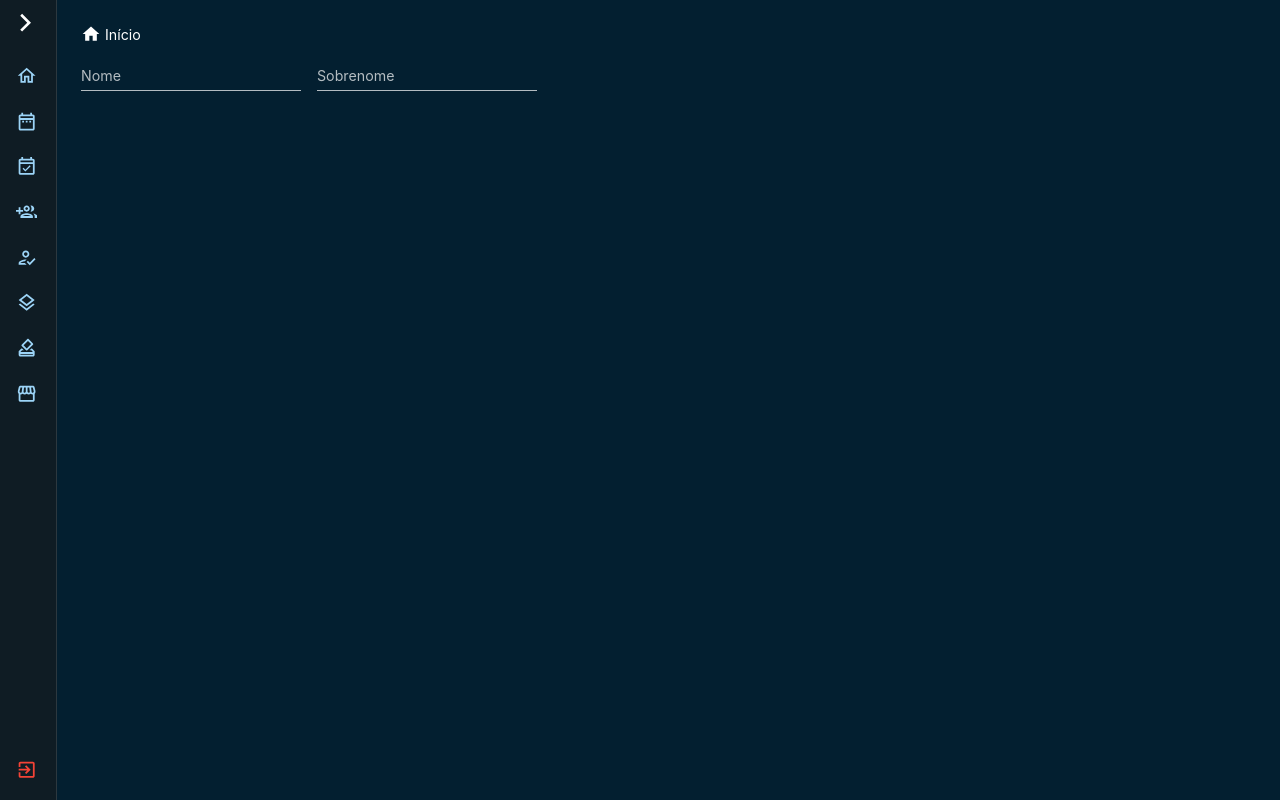
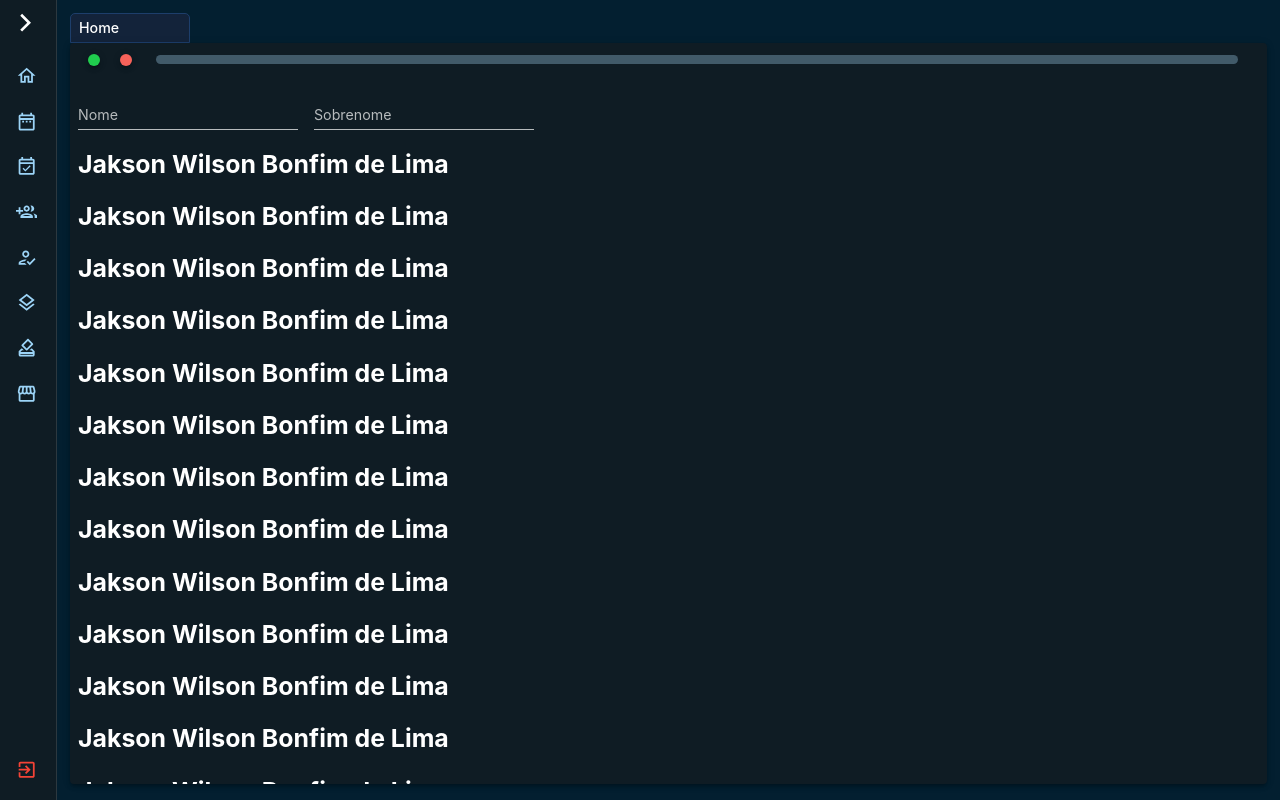
Before and after one commit to jaksonlima/nextjs-jwsystem, a Next.js app: page / in a window 1280 px wide. Built offline with nearby package versions, Linux system fonts and the light colour scheme.

Commit message:
Layout principaç

```diff
--- a/src/components/Layout_v2/Layout.tsx
+++ b/src/components/Layout_v2/Layout.tsx
@@ -3,13 +3,13 @@ import clsx from 'clsx';
 import Drawer from '@material-ui/core/Drawer';
 import ArrowBackIos from '@material-ui/icons/ArrowBackIos';
 import ArrowForwardIos from '@material-ui/icons/ArrowForwardIos';
-import { IconButton } from '@material-ui/core';
+import { Box, IconButton, Typography } from '@material-ui/core';
 
-import { Container, ContainerArrow, useStyles, Main } from './styles';
+import { Container, ContainerArrow, useStyles, Main, PaperMUI, Table, Icon, Process, ProcessIcon } from './styles';
 import NavBar from '../Layout/NavBar';
-import Navigation from '../Layout/Navigation';
-import Logo from '../Logo';
 import styled, { css } from 'styled-components';
+import useThemeContext from '../../data/hooks/useThemeContext';
+import { Theme } from '../../data/context/ThemeContext';
 
 interface LayoutProps {
   children: any
@@ -20,6 +20,7 @@ export default function Layout({ children }: LayoutProps) {
   const classes = useStyles(200);
 
   const handleDrawer = () => setOpen(!open);
+  const { onChangeTheme } = useThemeContext()
 
   return (
     <Container>
@@ -41,31 +42,77 @@ export default function Layout({ children }: LayoutProps) {
             {open ? <ArrowBackIos /> : <ArrowForwardIos />}
           </IconButton>
         </ContainerArrow>
-        <AnimationLogo>
-          <Logo />
-        </AnimationLogo>
         <NavBar />
       </Drawer>
 
-      <Main >
-        <Navigation />
-        {children}
+      <Main onClick={onChangeTheme} >
+        <AfterNavegation>
+          <ItemAfterNavegation>
+            <Box sx={{ display: 'flex' }} m={1} alignItems="center">
+              <TypographyMUI variant="body1" >
+                Home
+              </TypographyMUI>
+            </Box>
+          </ItemAfterNavegation>
+        </AfterNavegation>
+        <PaperMUI elevation={3} >
+          <SecondSheet>
+            <Table bgcolor='background.paper'>
+              <Icon boxShadow={3} color="#20cd4e" />
+              <Icon boxShadow={3} color="#f7625a" />
+              <Process >
+                <ProcessIcon
+                  color="secondary"
+                  variant="determinate"
+                  value={0}
+                />
+              </Process>
+            </Table>
+            <Box height="33px" />
+
+            {children}
+
+            {Array.from({ length: 19 }, (v, k) => (
+              <h1>Jakson Wilson Bonfim de Lima</h1>
+            ))}
+          </SecondSheet>
+        </PaperMUI>
       </Main>
-    </Container>
+    </Container >
   );
 }
 
+export const TypographyMUI = styled(Typography)`
+  font-weight: 500 !important;
+`
 
-export const AnimationLogo = styled.div`
-  width: 27px;
-  height: 45px;
-  margin: auto;
-  position: absolute;
-  left: 79px;
-  top: 4px;
+export const SecondSheet = styled.div`
+  height: 100%;
+  padding: 8px 0 0 8px;
+  overflow: scroll;
+`
 
-  /* ${props => props.open && css`
-    background: white;
-    color: black;
-  `} */
+export const AfterNavegation = styled(Box)`
+  display: flex;
 `
+
+export const ItemAfterNavegation = styled(Box)`
+  display: flex;
+  max-width: 120px;
+  width: 100%;
+  max-height: 30px;
+  height: 100%;
+  margin-right: 2px;
+  border-radius: 5px 5px 0px 0px;
+
+  ${({ theme }) => theme.palette.type === Theme.DARK ?
+    css`
+    background-color: #13233a;
+    border: 1px solid #1d3e6b;
+   ` :
+    css`
+     background-color: #ddf4ff;
+    border: 1px solid #bbdfff;
+   `
+  }
+`
--- a/src/components/Layout_v2/styles.ts
+++ b/src/components/Layout_v2/styles.ts
@@ -1,4 +1,4 @@
-import { makeStyles, Theme, createStyles } from "@material-ui/core";
+import { makeStyles, Theme, createStyles, Paper, LinearProgress, Box } from "@material-ui/core";
 import styled from "styled-components";
 
 export const useStyles = (drawerWidth) => {
@@ -35,7 +35,6 @@ export const ContainerArrow = styled.div`
   align-items: center;
   justify-content: flex-end;
   padding: 0px 8px;
-  position: relative;
 `
 
 export const Container = styled.div`
@@ -44,5 +43,43 @@ export const Container = styled.div`
 
 export const Main = styled.div`
   flex: 1;
-  padding: 24px;
+  padding: 13px;
 `
+
+export const PaperMUI = styled(Paper)`
+  height:  calc(100vh - 59px);
+  position: relative;
+`
+
+export const ProcessIcon = styled(LinearProgress)`
+  border-radius: 5px;
+  height: 9px !important;
+  opacity: 0.8;
+`
+
+export const Process = styled(Box)`
+  flex: 1;
+  padding: 12px 12px 12px 14px;
+`
+
+export const Table = styled(Box)`
+  display: flex;
+  align-items: center;
+  position: absolute;
+  width: calc(99% - 13px);
+  top: 0;
+  z-index: 1;
+`
+
+export const Icon = styled(Box)`
+  width: 12px;
+  height: 12px;
+  border-radius: 100%;
+  margin: 10px;
+  background-color: ${({ color }) => color};
+  cursor: pointer;
+
+  @media(max-width: 360px) {
+    margin: 7px;
+  }
+`
--- a/src/components/Theme/ThemeProvider.tsx
+++ b/src/components/Theme/ThemeProvider.tsx
@@ -1,4 +1,5 @@
 import { ThemeProvider } from "@material-ui/core"
+import { ThemeProvider as ThemeProviderStyledComponent } from 'styled-components'
 import { useMemo } from "react"
 
 import useThemeContext from "../../data/hooks/useThemeContext"
@@ -15,7 +16,9 @@ function MyThemeProvider({ children }: MyThemeProviderProps) {
 
   return (
     <ThemeProvider theme={theme}>
-      {children}
+      <ThemeProviderStyledComponent theme={theme}>
+        {children}
+      </ThemeProviderStyledComponent>
     </ThemeProvider>
   )
 }
--- a/src/pages/_app.tsx
+++ b/src/pages/_app.tsx
@@ -6,7 +6,6 @@ import GlobalStyle from '../styles/globals';
 import { ThemeProviderContext } from '../data/context/ThemeContext'
 import ThemeProvider from '../components/Theme/ThemeProvider'
 import SelectWhatRendersWithLayout from '../components/Layout/SelectWhatRendersWithLayout';
-import Layout from '../components/Layout_v2/Layout';
 
 interface MyAppProps {
   Component: any,
--- a/src/styles/globals.js
+++ b/src/styles/globals.js
@@ -28,6 +28,7 @@ const GlobalStyle = createGlobalStyle`
 
   ::-webkit-scrollbar-thumb {
     background: #7a7a90c9;
+    border-radius: 3px;
   }
 `
 
```
